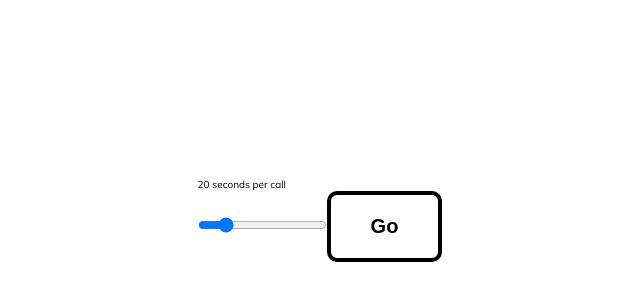
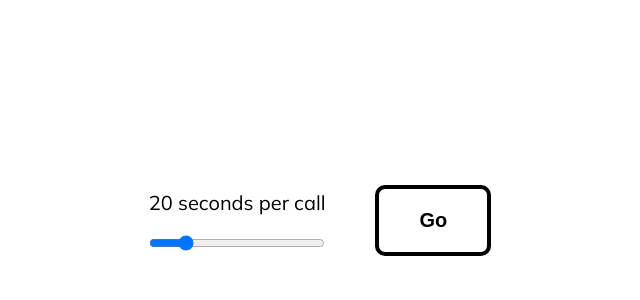
Before and after one commit to cmaissan/css-bingo, a React (Create React App) app: page /css-bingo/play in a window 1280 px wide. Shown: the part 180-480 px from the top of the page, without its empty margins (320-960 px from the left). Built offline with nearby package versions, Linux system fonts and the light colour scheme; the HTML template or start-up script is replaced by a standard one.

Commit message:
Styled timer

```diff
--- a/src/App.css
+++ b/src/App.css
@@ -15,3 +15,9 @@
 .Button:hover {
   background: rgba(0, 0, 0, 0.1);
 }
+
+.Button[disabled] {
+  cursor: default;
+  opacity: 0.2;
+  pointer-events: none;
+}
--- a/src/Play.css
+++ b/src/Play.css
@@ -9,9 +9,32 @@
 
 .Play-Buttons {
   display: flex;
+  align-items: center;
 }
 
 .Play-Buttons .Button {
   margin: 0 1rem;
   width: 16rem;
 }
+
+.Play-Form {
+  display: flex;
+  align-items: center;
+}
+
+.Play-Form label {
+  font-size: 2rem;
+  margin-bottom: 2rem;
+}
+
+.Play-Time-Per-Call {
+  display: flex;
+  flex-direction: column;
+  margin-right: 5rem;
+}
+
+.Play-Timer {
+  font-size: 5rem;
+  font-weight: bold;
+  width: 10rem;
+}
--- a/src/Play.js
+++ b/src/Play.js
@@ -26,6 +26,7 @@ function Play() {
     list = list.sort((a, b) => 0.5 - Math.random());
     setSelectors(list);
     setCurrentSelector(0);
+    setTimer(timePerCall);
   };
 
   // Show next selector
@@ -60,8 +61,10 @@ function Play() {
     <div className="Play">
 
       {currentSelector < 0 && <div className="Play-Form">
-        <div className="Play-Time-Per-Call">{timePerCall} <span>seconds per call</span></div>
-        <input value={timePerCall} onChange={(e) => setTimePerCall(e.target.value)} type="range" min="10" max="65" step="5" />
+        <div className="Play-Time-Per-Call">
+          <label>{timePerCall} <span>seconds per call</span></label>
+          <input value={timePerCall} onChange={(e) => setTimePerCall(e.target.value)} type="range" min="10" max="65" step="5" />
+        </div>
         <button className="Button" onClick={start}>Go</button>
       </div>}
 
```
